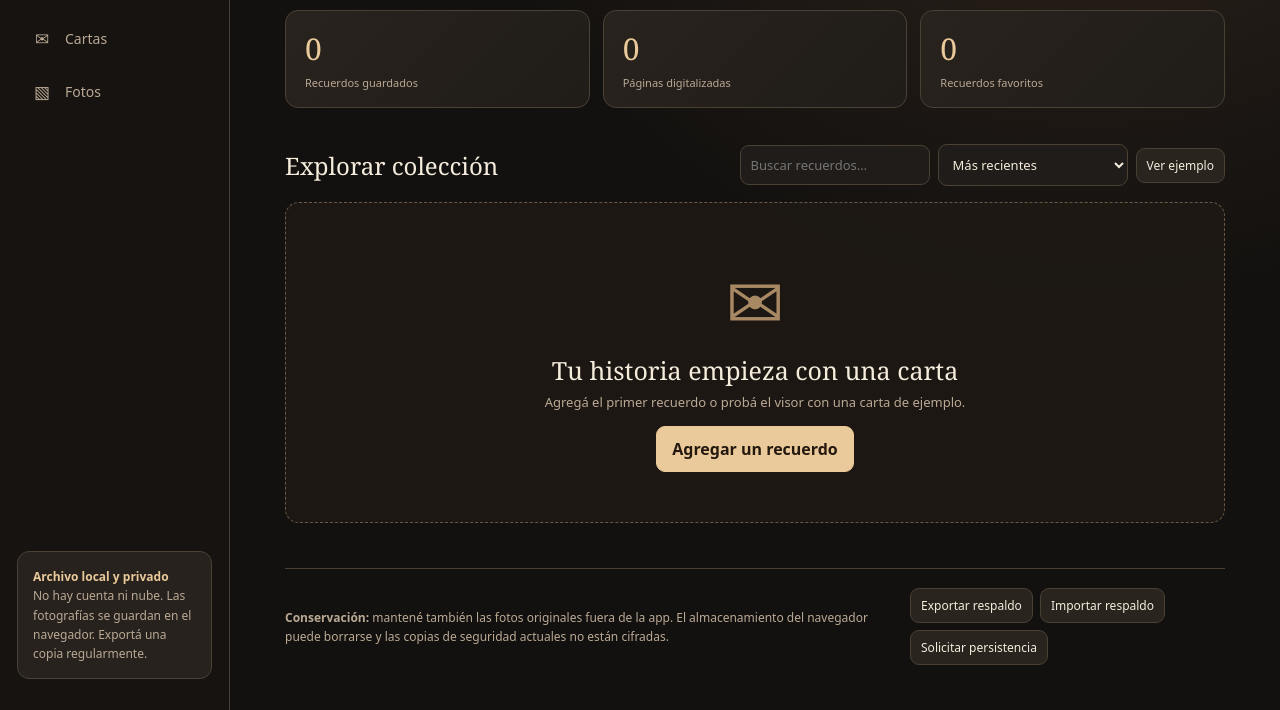
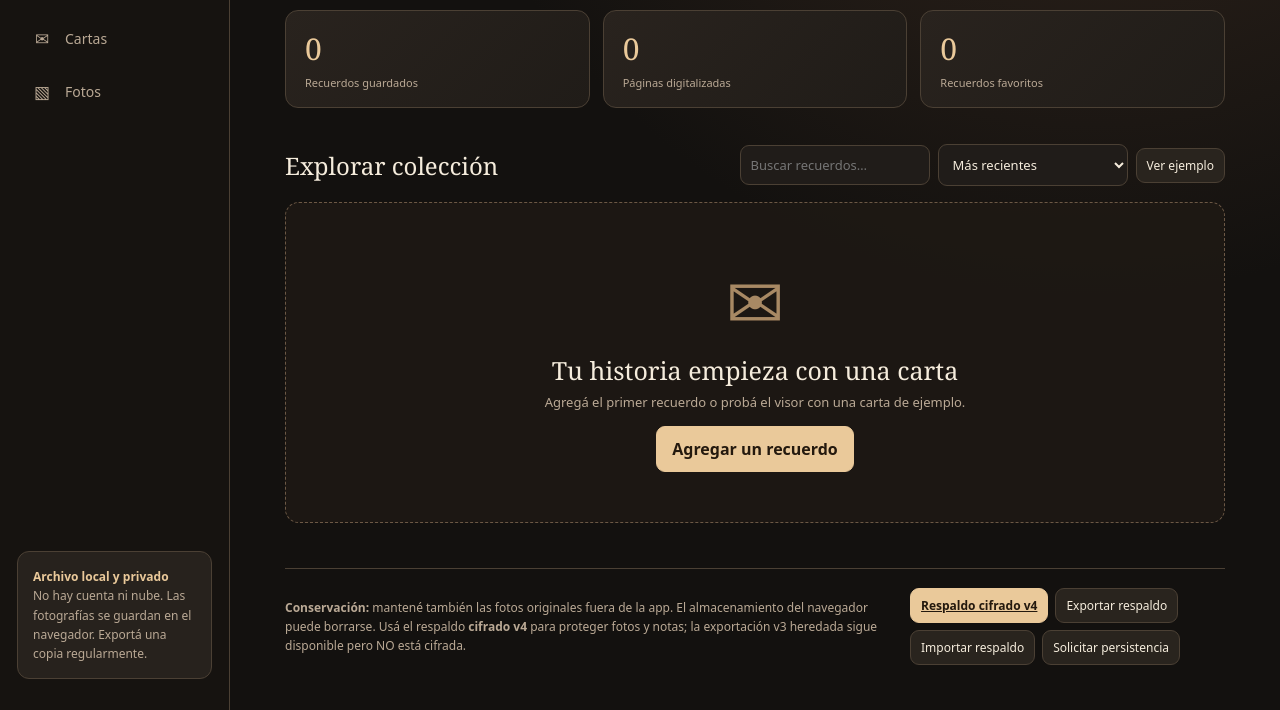
Before and after one commit to leandrito369/archivito, a website: page app/index.html in a window 1280 px wide. Shown: the part 324-1034 px from the top of the page. Drawn offline with Linux system fonts and the light colour scheme.

Commit message:
feat(0.4a1): acceso al respaldo cifrado v4 desde biblioteca

```diff
--- a/app/index.html
+++ b/app/index.html
@@ -31,7 +31,7 @@
   <div class="section-head"><h2 id="section-title">Explorar colección</h2><div class="controls"><input class="field" type="search" id="search" placeholder="Buscar recuerdos…" aria-label="Buscar recuerdos"><select class="field" id="sort" aria-label="Ordenar colección"><option value="newest">Más recientes</option><option value="oldest">Más antiguos</option><option value="name">Por nombre</option></select><button class="btn small" id="demo">Ver ejemplo</button></div></div>
   <div id="collection" class="collection"></div><div id="timeline" class="timeline hidden"></div>
   <div id="empty" class="empty hidden"><div class="mark">✉</div><h3 id="empty-title">Tu historia empieza con una carta</h3><p id="empty-desc">Agregá el primer recuerdo o probá el visor con una carta de ejemplo.</p><button class="btn primary" id="empty-add">Agregar un recuerdo</button></div>
-  <footer class="bottom"><p><strong>Conservación:</strong> mantené también las fotos originales fuera de la app. El almacenamiento del navegador puede borrarse y las copias de seguridad actuales no están cifradas.</p><div class="actions"><button class="btn small" id="backup-export">Exportar respaldo</button><button class="btn small" id="backup-import">Importar respaldo</button><button class="btn small" id="storage-persist" title="Solicitar que el navegador no elimine los datos automáticamente">Solicitar persistencia</button><input type="file" id="backup-file" class="hidden" accept=".json,application/json"></div></footer>
+  <footer class="bottom"><p><strong>Conservación:</strong> mantené también las fotos originales fuera de la app. El almacenamiento del navegador puede borrarse. Usá el respaldo <strong>cifrado v4</strong> para proteger fotos y notas; la exportación v3 heredada sigue disponible pero NO está cifrada.</p><div class="actions"><a class="btn primary small" href="./respaldo-v4.html" title="Exportar o restaurar una copia cifrada">Respaldo cifrado v4</a><button class="btn small" id="backup-export">Exportar respaldo</button><button class="btn small" id="backup-import">Importar respaldo</button><button class="btn small" id="storage-persist" title="Solicitar que el navegador no elimine los datos automáticamente">Solicitar persistencia</button><input type="file" id="backup-file" class="hidden" accept=".json,application/json"></div></footer>
 </main>
 </div>
 <div class="dialogback hidden" id="editor-wrap" role="dialog" aria-modal="true" aria-labelledby="editor-heading">
```
